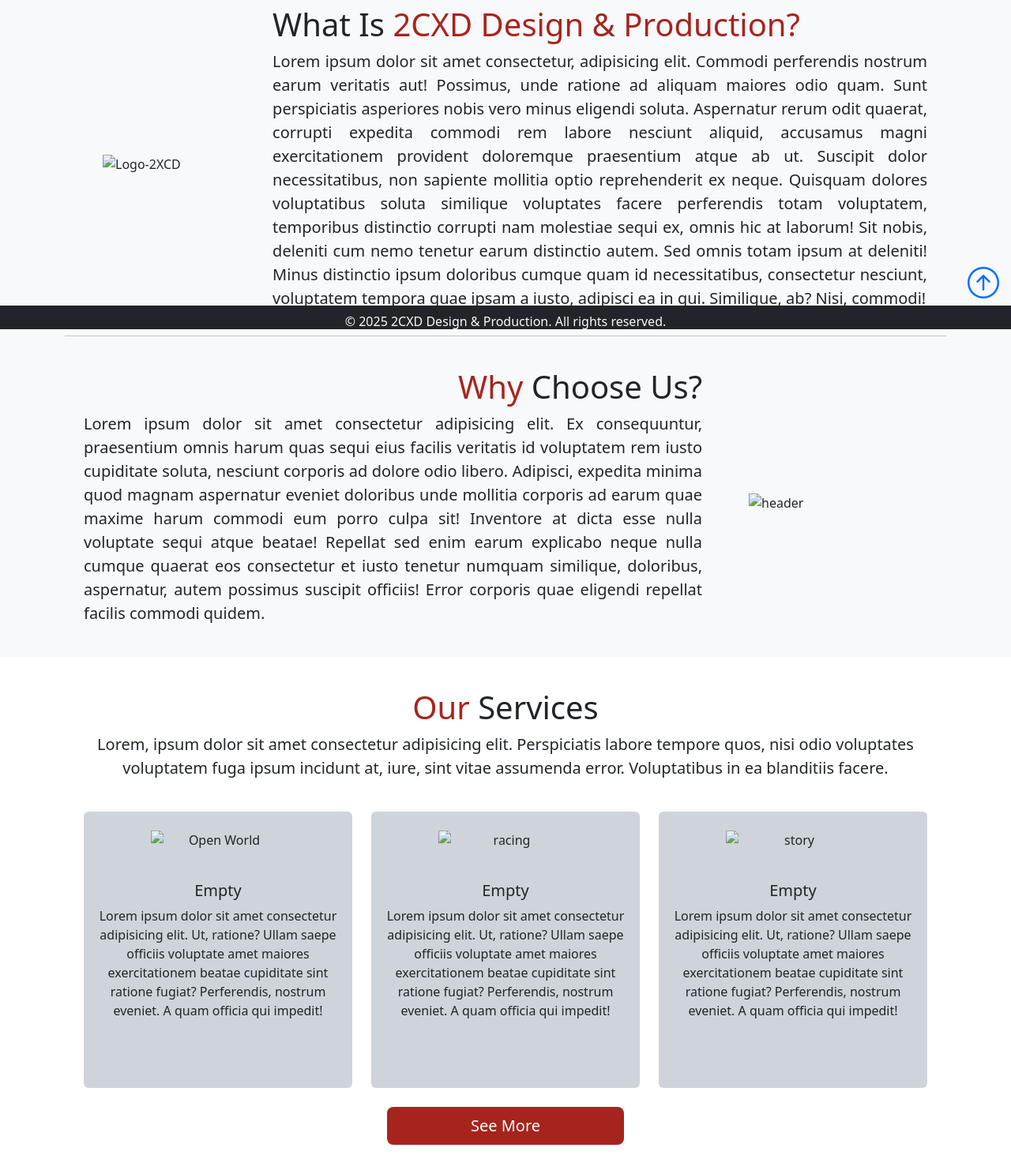
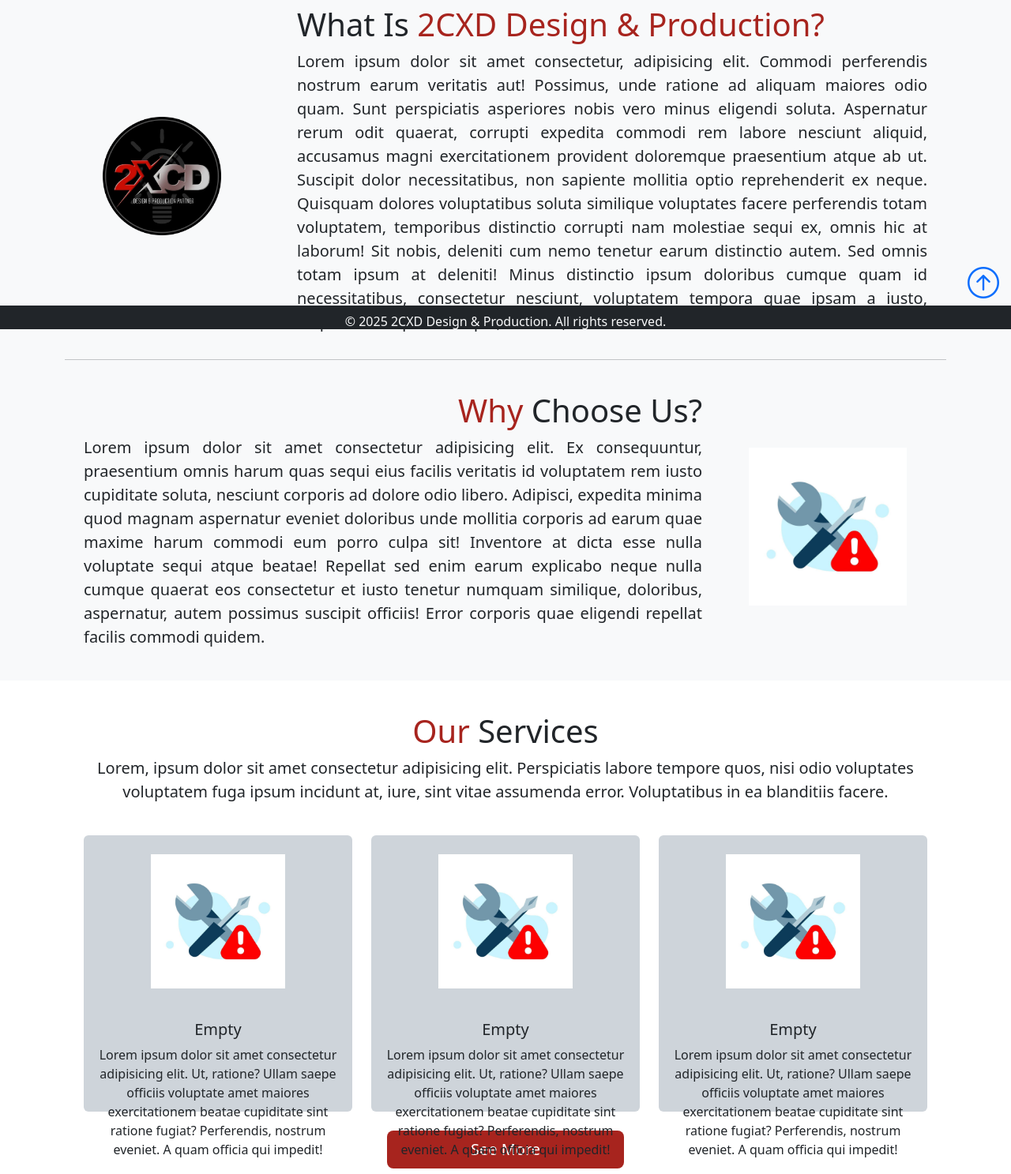
Before and after one commit to GegoKruk/2XCD-Website, a plain HTML site: page index.html in a window 1280 px wide. Shown: the part 383-1870 px from the top of the page at 79% size. Drawn offline with nearby package versions, Linux system fonts and the light colour scheme.

Commit message:
index.html

```diff
--- a/index.html
+++ b/index.html
@@ -68,13 +68,13 @@
             </div>
             <div class="carousel-inner h-100">
                 <div class="carousel-item active h-100">
-                    <img src="../Proj.2XCD/img/Carousel/KamarMbIchaMini1.png" class="d-block w-100 h-100" style="object-fit:cover;" alt="...">6
+                    <img src="img/Carousel/KamarMbIchaMini1.png" class="d-block w-100 h-100" style="object-fit:cover;" alt="...">6
                     <div class="carousel-caption d-flex flex-column justify-content-center align-items-center" style="top:0; bottom:0;">
 
                     </div>
                 </div>
                 <div class="carousel-item h-100">
-                    <img src="../Proj.2XCD/img/Carousel/FIX Banner Ordeba.png" class="d-block w-100 h-100" style="object-fit:cover;" alt="...">
+                    <img src="img/Carousel/FIX Banner Ordeba.png" class="d-block w-100 h-100" style="object-fit:cover;" alt="...">
                     <div class="carousel-caption d-flex flex-column justify-content-center align-items-center" style="top:0; bottom:0;">
 
                     </div>
@@ -96,7 +96,7 @@
                 <div class="d-flex align-items-center flex-md-row flex-column text-center text-md-start">
                     <img
                     class="img-fluid d-none d-sm-block ms-sm-5 img-header-css"
-                    src="../Proj.2XCD/img/Logo/2XCD LOGO TS.png"
+                    src="img/Logo/2XCD LOGO TS.png"
                     alt="Logo-2XCD">
                     <div class="w-100 px-4 ps-sm-5 ms-sm-5">
                         <h1>What Is <span class="title-header1-css">2CXD Design & Production?</span></h1>
@@ -120,7 +120,7 @@
                     </div>
                     <div class="col-md-3 d-flex justify-content-md-end justify-content-center">
                         <img
-                            src="../Proj.2XCD/img/Maintenence/repair.jpg"
+                            src="img/Maintenence/repair.jpg"
                             class="img-fluid d-none d-sm-block d-md-block d-lg-block d-xl-block d-xxl-block img-header2-css"
                             alt="header">
                     </div>
@@ -145,7 +145,7 @@
                             class="card bg-dark-subtle text-dark border-0 service-preview-img"
                             style="height: 350px;">
                             <img
-                            src="../Proj.2XCD/img/Maintenence/repair.jpg"
+                            src="img/Maintenence/repair.jpg"
                             class="img-fluid card-img-top mx-auto d-block py-4"
                             style="width: 50%;"
                             alt="Open World">
@@ -162,7 +162,7 @@
                         class="card bg-dark-subtle text-dark border-0 service-preview-img "
                         style="height: 350px;">
                             <img
-                            src="../Proj.2XCD/img/Maintenence/repair.jpg"
+                            src="img/Maintenence/repair.jpg"
                             class="img-fluid card-img-top mx-auto d-block py-4"
                             style="width: 50%;"
                             alt="racing">
@@ -179,7 +179,7 @@
                         class="card bg-dark-subtle text-dark border-0 service-preview-img"
                         style="height: 350px;">
                             <img
-                            src="../Proj.2XCD/img/Maintenence/repair.jpg"
+                            src="img/Maintenence/repair.jpg"
                             class="card-img-top mx-auto d-block py-4"
                             style="width: 50%;"
                             alt="story">
@@ -241,7 +241,7 @@
                     <div class="col-md">
                         <img
                         class="img-fluid d-none d-lg-block img-contact-css"
-                        src="../Proj.2XCD/img/Ilustration & Icon/undraw_profile-data_xkr9 (1).svg"
+                        src="img/Ilustration & Icon/undraw_profile-data_xkr9 (1).svg"
                         alt="header">
                     </div>
                 </div>
```
